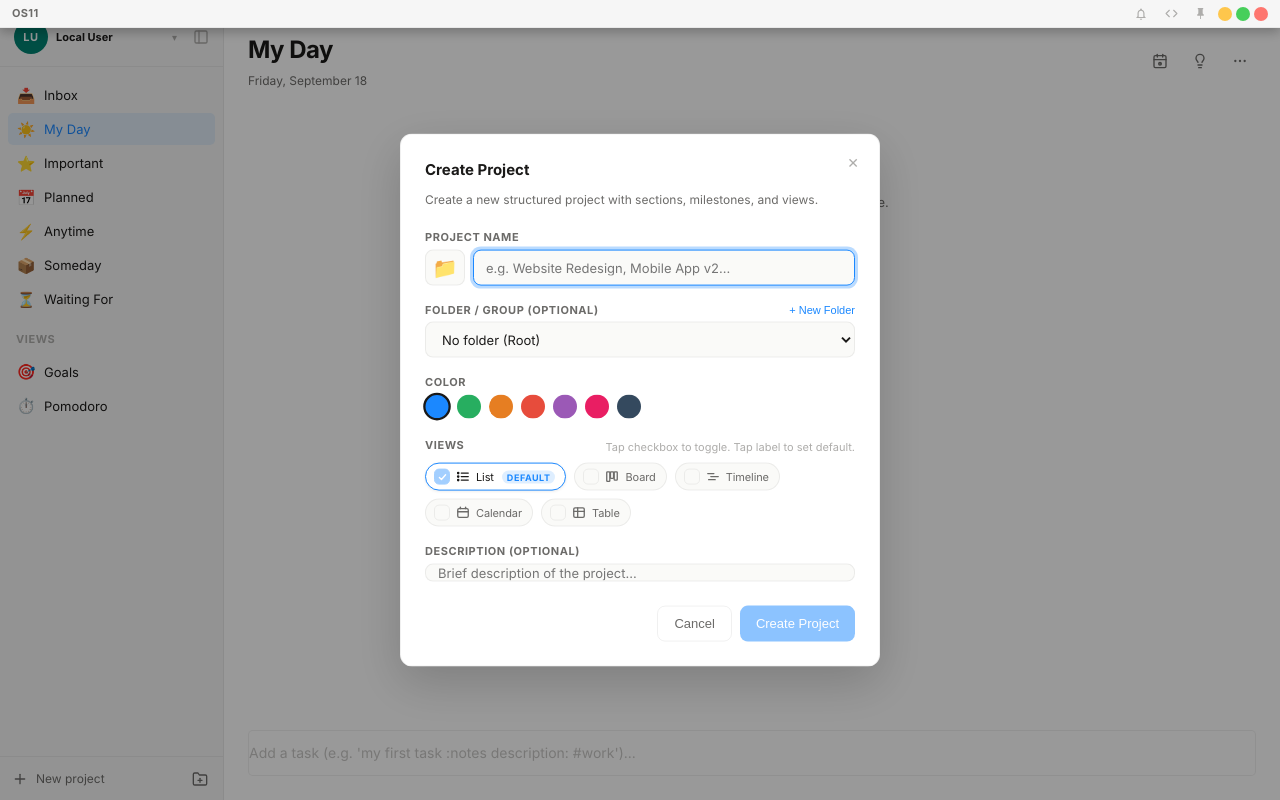
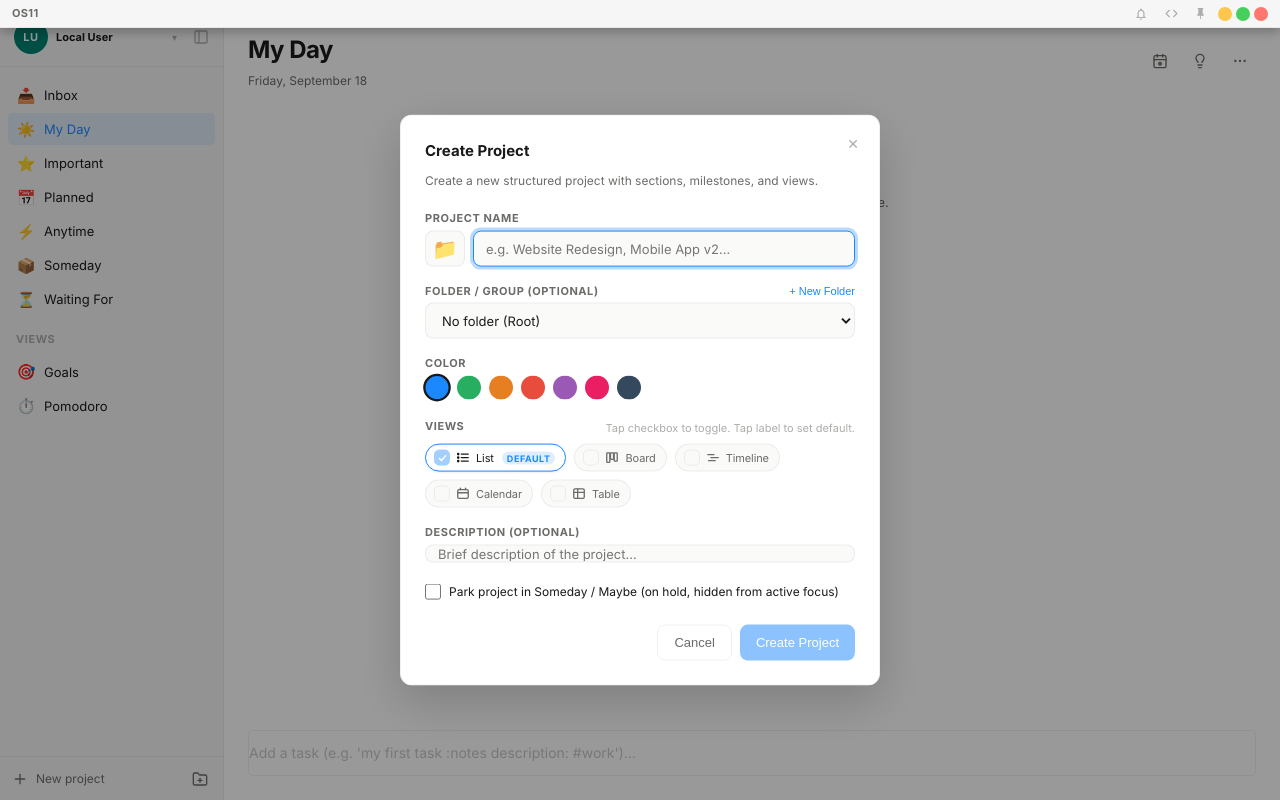
Before and after one commit to RushiRuns/OS11, a React (Vite) app: page / in a window 1280 px wide. Both pictures are taken after a click on the button "New project". Built offline with nearby package versions, Linux system fonts and the light colour scheme.

Commit message:
GTD step 9: Parked & Stalled Projects (UI & Context Menu)

```diff
--- a/src/renderer/features/projects/CreateProjectModal.module.css
+++ b/src/renderer/features/projects/CreateProjectModal.module.css
@@ -331,3 +331,24 @@
   color: var(--text-tertiary);
   margin-top: 4px;
 }
+
+.checkboxRow {
+  display: flex;
+  align-items: center;
+  gap: var(--space-2);
+  margin-top: var(--space-1);
+}
+
+.checkboxInput {
+  accent-color: var(--accent);
+  width: 16px;
+  height: 16px;
+  cursor: pointer;
+}
+
+.checkboxLabel {
+  font-size: var(--text-sm);
+  color: var(--text-primary);
+  cursor: pointer;
+  user-select: none;
+}
--- a/src/renderer/features/projects/CreateProjectModal.tsx
+++ b/src/renderer/features/projects/CreateProjectModal.tsx
@@ -3,6 +3,7 @@ import { Dialog } from '../../components/primitives/Dialog/Dialog.js';
 import { useProjectStore } from '../../stores/projectStore.js';
 import { useListStore } from '../../stores/listStore.js';
 import { useAreaStore } from '../../stores/areaStore.js';
+import { useModuleStore } from '../../stores/moduleStore.js';
 import type { Project, ProjectViewMode } from '@shared/types/index.js';
 import { EmojiPicker } from '../../components/EmojiPicker/EmojiPicker.js';
 import { renderViewIcon, CheckIcon } from './ProjectViewIcons.js';
@@ -48,6 +49,7 @@ export function CreateProjectModal({
   const { createProject, updateProject, setSelectedProjectId, addProjectFolder } = useProjectStore();
   const { listGroupsById, orderedGroupIds, createGroup } = useListStore();
   const { areasById, orderedAreaIds } = useAreaStore();
+  const isSomedayEnabled = useModuleStore((state) => state.isEnabled('someday'));
 
   const [name, setName] = useState('');
   const [description, setDescription] = useState('');
@@ -57,6 +59,7 @@ export function CreateProjectModal({
   const [defaultView, setDefaultView] = useState<ProjectViewMode>('list');
   const [groupId, setGroupId] = useState<string>('');
   const [areaId, setAreaId] = useState<string>('');
+  const [isSomeday, setIsSomeday] = useState(false);
   const [showEmojiPicker, setShowEmojiPicker] = useState(false);
   const [isSubmitting, setIsSubmitting] = useState(false);
   const [isCreatingFolder, setIsCreatingFolder] = useState(false);
@@ -80,6 +83,7 @@ export function CreateProjectModal({
       );
       setGroupId(projectToEdit.group_id ?? '');
       setAreaId(projectToEdit.area_id ?? orderedAreaIds[0] ?? 'area_default');
+      setIsSomeday(projectToEdit.is_someday === 1 || projectToEdit.status === 'parked');
       setShowEmojiPicker(false);
       setIsSubmitting(false);
       setIsCreatingFolder(false);
@@ -93,6 +97,7 @@ export function CreateProjectModal({
       setDefaultView('list');
       setGroupId(initialGroupId ?? '');
       setAreaId(initialAreaId ?? orderedAreaIds[0] ?? 'area_default');
+      setIsSomeday(false);
       setShowEmojiPicker(false);
       setIsSubmitting(false);
       setIsCreatingFolder(false);
@@ -154,6 +159,8 @@ export function CreateProjectModal({
           views: selectedViews,
           area_id: areaId || 'area_default',
           group_id: groupId ? groupId : null,
+          is_someday: isSomeday ? 1 : 0,
+          status: isSomeday ? 'parked' : (projectToEdit.status === 'parked' ? 'active' : projectToEdit.status),
         });
         onSaved?.(updated);
         onOpenChange(false);
@@ -167,6 +174,8 @@ export function CreateProjectModal({
           views: selectedViews,
           area_id: areaId || 'area_default',
           group_id: groupId ? groupId : null,
+          is_someday: isSomeday ? 1 : 0,
+          status: isSomeday ? 'parked' : 'active',
         });
         setSelectedProjectId(created.id);
         onCreated?.(created);
@@ -388,6 +397,22 @@ export function CreateProjectModal({
           />
         </div>
 
+        {isSomedayEnabled && (
+          <div className={styles.fieldGroup}>
+            <label className={styles.checkboxRow}>
+              <input
+                type="checkbox"
+                className={styles.checkboxInput}
+                checked={isSomeday}
+                onChange={(e) => setIsSomeday(e.target.checked)}
+              />
+              <span className={styles.checkboxLabel}>
+                Park project in Someday / Maybe (on hold, hidden from active focus)
+              </span>
+            </label>
+          </div>
+        )}
+
         <div className={styles.actions}>
           <button
             type="button"
--- a/src/renderer/features/projects/ProjectContextMenu.tsx
+++ b/src/renderer/features/projects/ProjectContextMenu.tsx
@@ -3,6 +3,7 @@ import { createPortal } from 'react-dom';
 import type { Project } from '@shared/types/index.js';
 import { useAreaStore } from '../../stores/areaStore.js';
 import { useProjectStore } from '../../stores/projectStore.js';
+import { useModuleStore } from '../../stores/moduleStore.js';
 import { ipc } from '../../services/ipc.js';
 import { IPC } from '@shared/ipc-channels.js';
 import styles from '../lists/ListContextMenu.module.css';
@@ -39,6 +40,7 @@ export function ProjectContextMenu({
   const [showAreaSubmenu, setShowAreaSubmenu] = useState(false);
   const { areasById, orderedAreaIds } = useAreaStore();
   const updateProject = useProjectStore((state) => state.updateProject);
+  const isSomedayEnabled = useModuleStore((state) => state.isEnabled('someday'));
 
   useEffect(() => {
     const handleKeyDown = (e: KeyboardEvent) => {
@@ -136,6 +138,25 @@ export function ProjectContextMenu({
           <span>{project.status === 'archived' ? 'Unarchive Project' : 'Archive Project'}</span>
         </button>
 
+        {isSomedayEnabled && (
+          <button
+            type="button"
+            className={styles.menuItem}
+            onMouseEnter={() => setShowAreaSubmenu(false)}
+            onClick={async () => {
+              onClose();
+              if (project.is_someday === 1 || project.status === 'parked') {
+                await updateProject(project.id, { is_someday: 0, status: 'active' });
+              } else {
+                await updateProject(project.id, { is_someday: 1, status: 'parked' });
+              }
+            }}
+          >
+            <span>{project.is_someday === 1 ? '🚀' : '📦'}</span>
+            <span>{project.is_someday === 1 ? 'Unpark Project' : 'Park in Someday'}</span>
+          </button>
+        )}
+
         <div className={styles.separator} />
 
         <button
--- a/src/renderer/features/projects/ProjectHeader.module.css
+++ b/src/renderer/features/projects/ProjectHeader.module.css
@@ -40,6 +40,32 @@
   display: flex;
   align-items: center;
   gap: var(--space-2);
+}
+
+.stalledBadge {
+  display: inline-flex;
+  align-items: center;
+  gap: 4px;
+  padding: 2px var(--space-2);
+  border-radius: var(--radius-full);
+  background-color: var(--color-warning-muted, rgba(245, 158, 11, 0.15));
+  color: var(--color-warning, #f59e0b);
+  border: 1px solid rgba(245, 158, 11, 0.3);
+  font-size: var(--text-xs);
+  font-weight: var(--weight-medium);
+}
+
+.somedayBadge {
+  display: inline-flex;
+  align-items: center;
+  gap: 4px;
+  padding: 2px var(--space-2);
+  border-radius: var(--radius-full);
+  background-color: var(--surface-raised);
+  color: var(--text-secondary);
+  border: 1px solid var(--border-subtle);
+  font-size: var(--text-xs);
+  font-weight: var(--weight-medium);
 }
 
 .moreBtn {
--- a/src/renderer/features/projects/ProjectHeader.tsx
+++ b/src/renderer/features/projects/ProjectHeader.tsx
@@ -5,6 +5,8 @@ import { ViewSwitcher, type ProjectViewMode } from './ViewSwitcher.js';
 import { exportProjectToCsv, exportProjectToMarkdown, exportProjectToPdf } from './projectExport.js';
 import { useProjectStore } from '../../stores/projectStore.js';
 import { useAppStore } from '../../stores/app-store.js';
+import { useModuleStore } from '../../stores/moduleStore.js';
+import { isStalled } from '@shared/utils/project-health.js';
 import styles from './ProjectHeader.module.css';
 import menuStyles from '../lists/ListContextMenu.module.css';
 
@@ -33,6 +35,8 @@ export function ProjectHeader({
 }: ProjectHeaderProps): React.ReactElement {
   const { archiveProject, updateProject, deleteProject } = useProjectStore();
   const setActiveListId = useAppStore((state) => state.setActiveListId);
+  const isSomedayEnabled = useModuleStore((state) => state.isEnabled('someday'));
+  const stalled = isStalled(project, tasks);
 
   const [isMenuOpen, setIsMenuOpen] = useState(false);
   const [isExportSubmenuOpen, setIsExportSubmenuOpen] = useState(false);
@@ -132,6 +136,16 @@ export function ProjectHeader({
             >
               {project.status ? project.status.charAt(0).toUpperCase() + project.status.slice(1) : 'Active'}
             </span>
+            {project.is_someday === 1 && (
+              <span className={styles.somedayBadge} title="Parked in Someday / Maybe">
+                📦 Someday / Maybe
+              </span>
+            )}
+            {stalled && (
+              <span className={styles.stalledBadge} title="No incomplete active tasks scheduled. Add a next action or park it in Someday.">
+                ⚠️ Stalled: no next action
+              </span>
+            )}
           </div>
           {project.description && <p className={styles.description}>{project.description}</p>}
         </div>
@@ -286,6 +300,25 @@ export function ProjectHeader({
                 <span>{project.status === 'archived' ? 'Unarchive Project' : 'Archive Project'}</span>
               </button>
 
+              {isSomedayEnabled && (
+                <button
+                  type="button"
+                  className={menuStyles.menuItem}
+                  onMouseEnter={() => setIsExportSubmenuOpen(false)}
+                  onClick={async () => {
+                    setIsMenuOpen(false);
+                    if (project.is_someday === 1 || project.status === 'parked') {
+                      await updateProject(project.id, { is_someday: 0, status: 'active' });
+                    } else {
+                      await updateProject(project.id, { is_someday: 1, status: 'parked' });
+                    }
+                  }}
+                >
+                  <span>{project.is_someday === 1 ? '🚀' : '📦'}</span>
+                  <span>{project.is_someday === 1 ? 'Unpark Project' : 'Park in Someday'}</span>
+                </button>
+              )}
+
               <div className={menuStyles.separator} />
 
               <button
```
Also changed, not shown: 1 other file (tests, documents, lock files or other folders).
